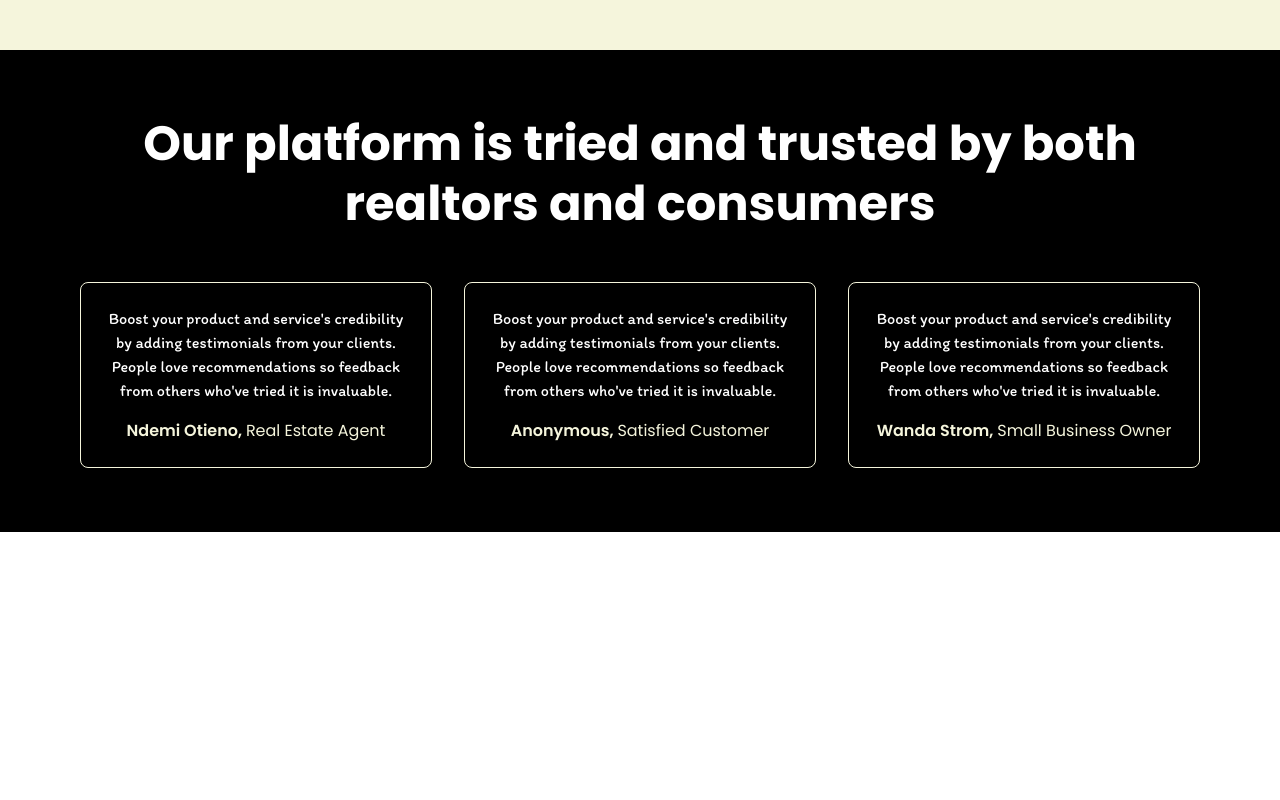
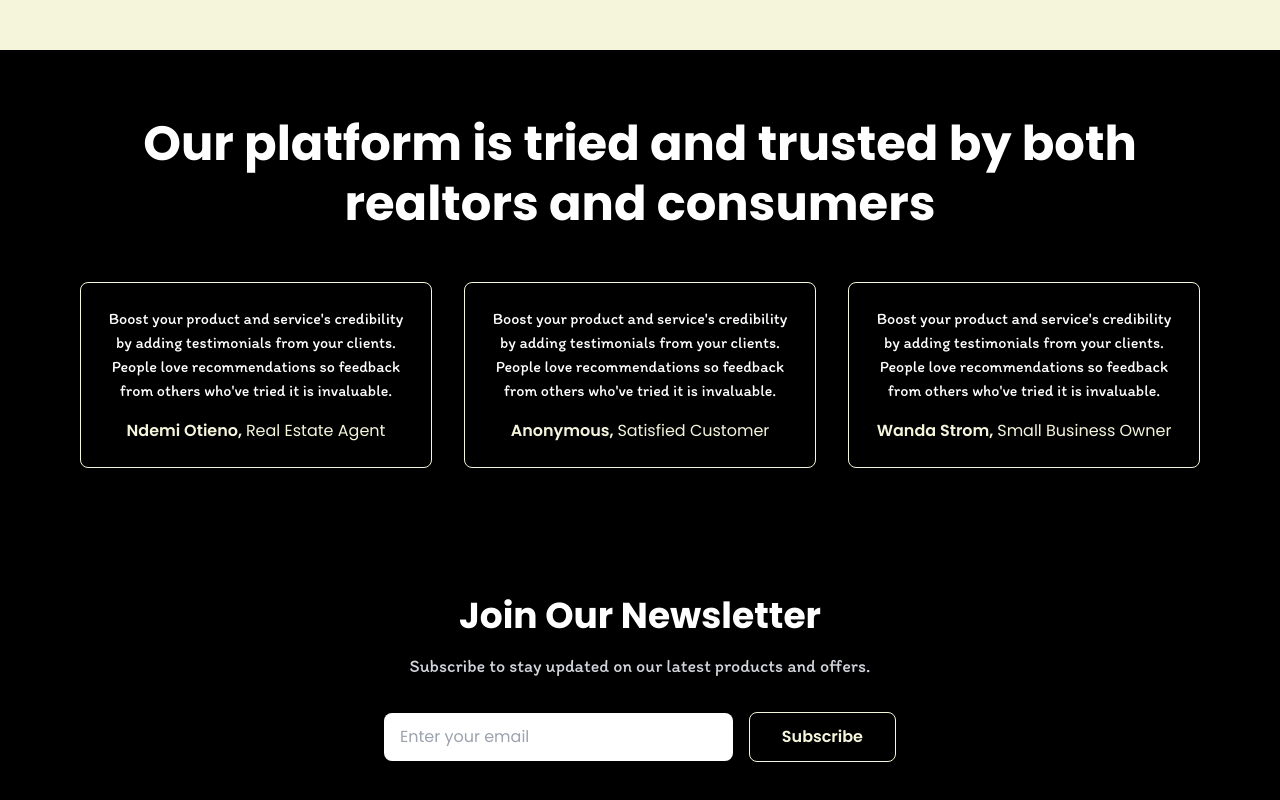
Before and after one commit to Alfarog507/Landing-Demo, a Next.js app in the folder frontend/: page / in a window 1280 px wide. Shown: the part 1913-2713 px from the top of the page. Before the commit the page ends 2445 px from the top, so only its background shows below. Built offline with nearby package versions, Linux system fonts and the light colour scheme.

Commit message:
Agregamos el subscribeform

```diff
--- a/frontend/package.json
+++ b/frontend/package.json
@@ -12,7 +12,8 @@
     "next": "15.0.2",
     "react": "^18.3.1",
     "react-dom": "^18.3.1",
-    "react-hook-form": "^7.53.1"
+    "react-hook-form": "^7.53.1",
+    "react-icons": "^5.3.0"
   },
   "devDependencies": {
     "@types/node": "^20",
--- /dev/null
+++ b/frontend/src/app/components/SubscribeForm.tsx
@@ -0,0 +1,48 @@
+// app/components/SubscribeForm.tsx
+"use client";
+
+import React, { useState } from "react";
+
+const SubscribeForm: React.FC = () => {
+  const [email, setEmail] = useState("");
+
+  const handleSubmit = (e: React.FormEvent) => {
+    e.preventDefault();
+    console.log("Subscribed with:", email);
+    // Aquí podrías agregar lógica para enviar el email a un servicio de suscripción.
+  };
+
+  return (
+    <section className="bg-black text-white py-16 px-8 md:px-20 text-center">
+      <div className="container mx-auto max-w-lg">
+        <h2 className="text-4xl font-bold font-poppins mb-4">
+          Join Our Newsletter
+        </h2>
+        <p className="text-lg text-gray-300 font-itim mb-8">
+          Subscribe to stay updated on our latest products and offers.
+        </p>
+        <form
+          onSubmit={handleSubmit}
+          className="flex flex-col sm:flex-row items-center gap-4"
+        >
+          <input
+            type="email"
+            placeholder="Enter your email"
+            value={email}
+            onChange={(e) => setEmail(e.target.value)}
+            className="w-full sm:w-auto flex-grow py-3 px-4 rounded-lg bg-white text-black focus:outline-none"
+            required
+          />
+          <button
+            type="submit"
+            className="border border-cream text-cream py-3 px-8 rounded-lg font-semibold hover:bg-cream hover:text-black transition duration-300"
+          >
+            Subscribe
+          </button>
+        </form>
+      </div>
+    </section>
+  );
+};
+
+export default SubscribeForm;
--- a/frontend/src/app/page.tsx
+++ b/frontend/src/app/page.tsx
@@ -4,6 +4,7 @@ import Hero from "./components/Hero";
 import CommunitySection from "./components/CommunitySection";
 import FeaturesGrid from "./components/FeatureGrid";
 import TestimonialsSection from "./components/TestimonialSection";
+import SubscribeForm from "./components/SubscribeForm";
 
 export default function Home() {
   return (
@@ -21,6 +22,7 @@ export default function Home() {
       />
       <FeaturesGrid />
       <TestimonialsSection />
+      <SubscribeForm />
     </div>
   );
 }
```
Also changed, not shown: 1 other file (tests, documents, lock files or other folders).
